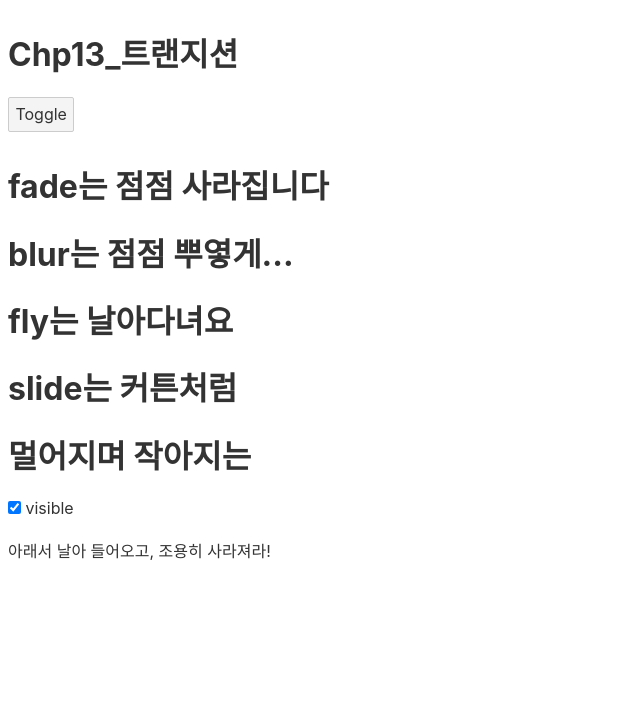
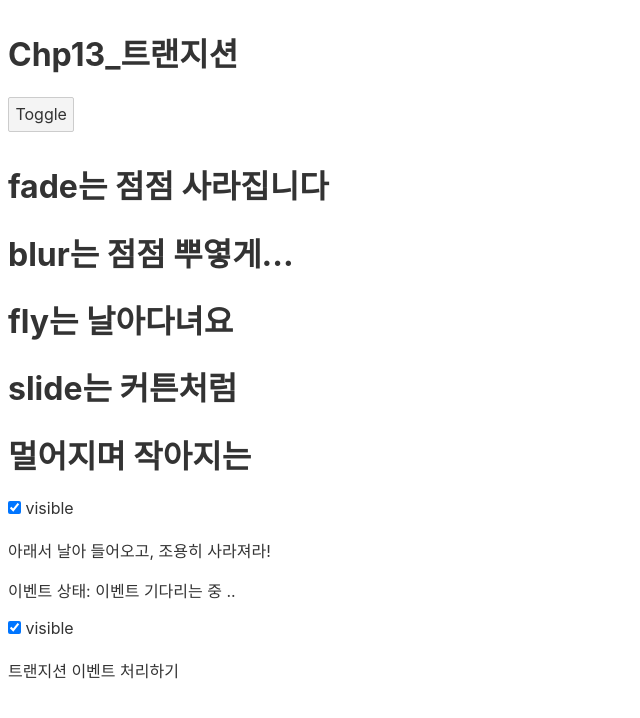
Before and after one commit to zldnlto/Svelte_Tutorial, a Svelte app: page / in a window 1280 px wide. Shown: the top 718 px of the page, without its empty margins (0-640 px from the left). Built offline with nearby package versions, Linux system fonts and the light colour scheme.

Commit message:
Chp13_Transition 이벤트 상태

```diff
--- /dev/null
+++ b/src/Chp13/03_TransitionEvent.svelte
@@ -0,0 +1,25 @@
+<script>
+    import { fly } from "svelte/transition";
+
+    let visible = true;
+    let status = "이벤트 기다리는 중 ..";
+</script>
+
+<p>이벤트 상태: {status}</p>
+
+<label>
+    <input type="checkbox" bind:checked={visible}>
+    visible
+</label>
+
+{#if visible}
+    <p
+        transition:fly="{{y:200, duration: 2000}}"
+        on:introstart="{()=> status = '등장 시작'}"
+        on:introend="{()=> status = '등장했어요'}"
+        on:outrostart="{()=> status = '퇴장 시작'}"
+        on:outroend="{()=> status = '퇴장했어요'}">
+        트랜지션 이벤트 처리하기
+    </p>
+
+{/if}
--- a/src/Container/Chp13.svelte
+++ b/src/Container/Chp13.svelte
@@ -1,6 +1,7 @@
 <script>
   import Transition from "../Chp13/01_Transition.svelte";
   import InOut from "../Chp13/02_InOut.svelte";
+  import TransitionEvent from "../Chp13/03_TransitionEvent.svelte";
 
 
 </script>
@@ -8,3 +9,4 @@
 <h1>Chp13_트랜지션</h1>
 <Transition />
 <InOut />
+<TransitionEvent />
```
